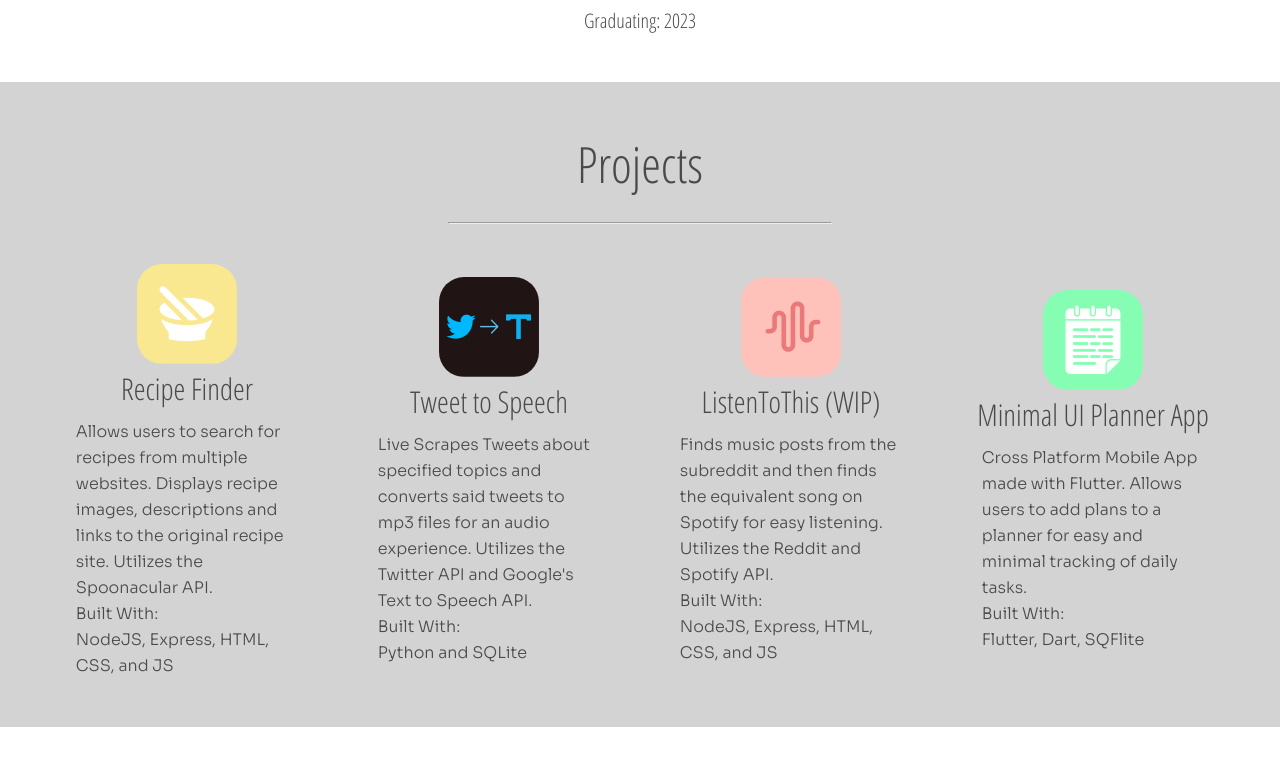
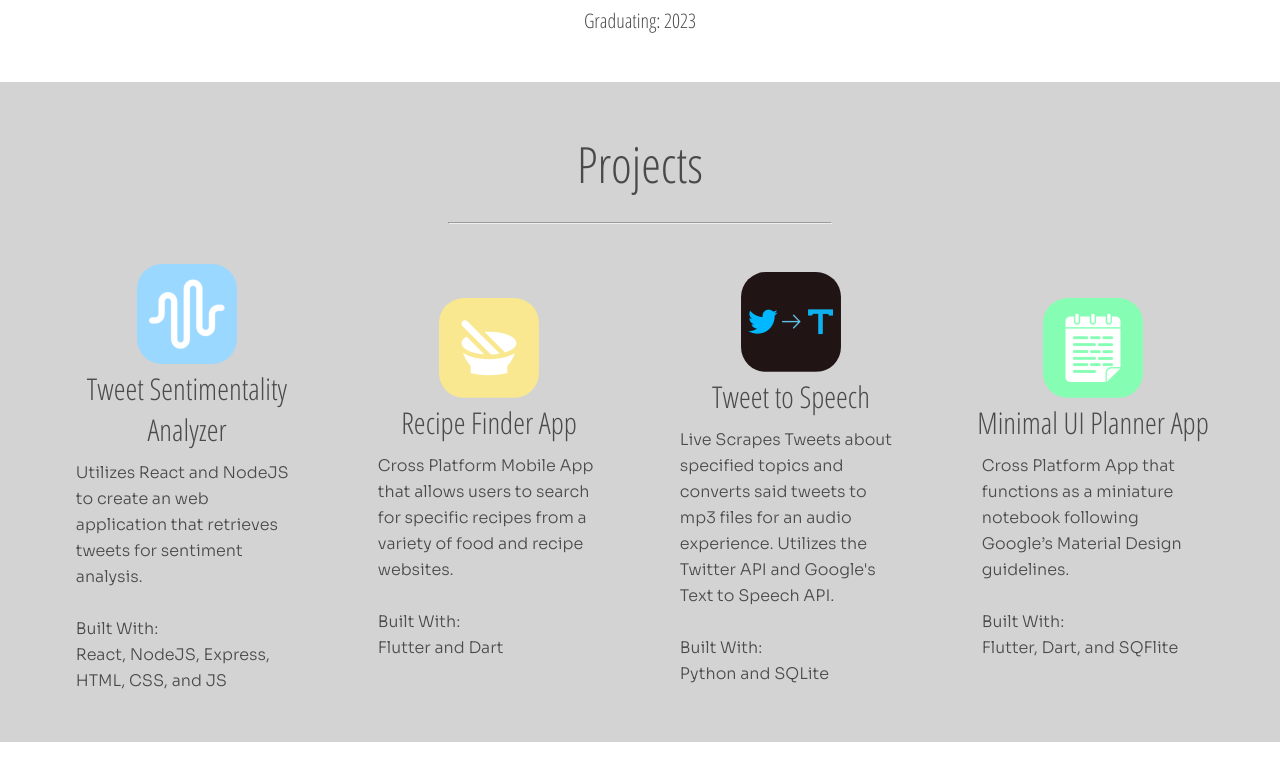
Before and after one commit to derkyeng/Personal-Site-with-Bulma, a website: page index.html in a window 1280 px wide. Shown: the part 2027-2797 px from the top of the page. Drawn offline with nearby package versions, Linux system fonts and the light colour scheme.

Commit message:
added new projects

```diff
--- a/index.html
+++ b/index.html
@@ -29,11 +29,11 @@
                                 <img src='./logo/github.svg' alt='Github Logo' width='50' height='28'>
                             </a>
                         </span>
-                        <span class="icon" style='margin-right: 20px;'>
+                        <!-- <span class="icon" style='margin-right: 20px;'>
                             <a href='https://twitter.com/derkyeng'>
                                 <img src='./logo/twitter.svg' alt='Twitter Logo' width='50' height='28'>
                             </a>
-                        </span>
+                        </span> -->
                         <span class="icon" style='margin-right: 10px;'>
                             <a href='https://www.instagram.com/derkyeng/?hl=en'>
                                 <img src='./logo/instagram.svg' alt='Instagram Logo' width='50' height='28'>
@@ -73,7 +73,7 @@
                         <p>
                             Currently, I am a Computer Science Student at Hamilton College.
                             My main programming interests at the moment are in web development
-                            particularly with NodeJS backends, and cross mobile development with Flutter.
+                            particularly with React and NodeJS, and cross mobile development with Flutter.
                         </p>
                     </div>
                     <div class='column is-one-fourth'></div>
@@ -128,16 +128,32 @@
             <div class='columns'>
                 <div class='column is-one-fourth'>
                     <div class='container'>
-                        <a href='https://github.com/derkyeng/Recipe-Finder'>
+                        <a href='https://github.com/derkyeng/tweet-sentimentality-analyzer'>
+                            <img src='./logo/analyzer.png' alt='Repository Link' width='100' height='28'>
+                        </a>
+                    </div>
+                    <h2>Tweet Sentimentality Analyzer</h2>
+                    <p>
+                        Utilizes React and NodeJS to create an web application that retrieves tweets for
+                        sentiment analysis.<br>
+                        <br>
+                        Built With:<br>
+                        React, NodeJS, Express, HTML, CSS, and JS
+                    </p>
+                </div>
+                <div class='column is-one-fourth'>
+                    <div class='container'>
+                        <a href='https://github.com/derkyeng/recipe-finder-app'>
                             <img src='./logo/recipe.png' alt='Repository Link' width='100' height='28'>
                         </a>
                     </div>
-                    <h2>Recipe Finder</h2>
+                    <h2>Recipe Finder App</h2>
                     <p>
-                        Allows users to search for recipes from multiple websites. Displays recipe images, descriptions
-                        and links to the original recipe site. Utilizes the Spoonacular API.<br>
+                        Cross Platform Mobile App that allows users to search for specific recipes from a
+                        variety of food and recipe websites.<br>
+                        <br>
                         Built With:<br>
-                        NodeJS, Express, HTML, CSS, and JS
+                        Flutter and Dart
                     </p>
                 </div>
                 <div class='column is-one-fourth'>
@@ -150,22 +166,9 @@
                     <p>
                         Live Scrapes Tweets about specified topics and converts said tweets to mp3 files
                         for an audio experience. Utilizes the Twitter API and Google's Text to Speech API.<br>
+                        <br>
                         Built With:<br>
                         Python and SQLite
-                    </p>
-                </div>
-                <div class='column is-one-fourth'>
-                    <div class='container'>
-                        <a href='https://github.com/derkyeng/listenToThis'>
-                            <img src='./logo/listen.png' alt='Repository Link' width='100' height='28'>
-                        </a>
-                    </div>
-                    <h2>ListenToThis (WIP)</h2>
-                    <p>
-                        Finds music posts from the subreddit and then finds the equivalent song on Spotify
-                        for easy listening. Utilizes the Reddit and Spotify API.<br>
-                        Built With:<br>
-                        NodeJS, Express, HTML, CSS, and JS
                     </p>
                 </div>
                 <div class='column is-one-fourth'>
@@ -176,10 +179,11 @@
                     </div>
                     <h2>Minimal UI Planner App</h2>
                     <p>
-                        Cross Platform Mobile App made with Flutter. Allows users to add plans to
-                        a planner for easy and minimal tracking of daily tasks.<br>
+                        Cross Platform App that functions as a miniature notebook following Google’s
+                        Material Design guidelines.<br>
+                        <br>
                         Built With:<br>
-                        Flutter, Dart, SQFlite
+                        Flutter, Dart, and SQFlite
                     </p>
                 </div>
             </div>
@@ -193,11 +197,11 @@
                     <img src='./logo/github.svg' alt='Github Logo' width='50' height='28'>
                 </a>
             </span>
-            <span class="icon" style='margin-right: 20px;'>
+            <!-- <span class="icon" style='margin-right: 20px;'>
                 <a href='https://twitter.com/derkyeng'>
                     <img src='./logo/twitter.svg' alt='Twitter Logo' width='50' height='28'>
                 </a>
-            </span>
+            </span> -->
             <span class="icon" style='margin-right: 10px;'>
                 <a href='https://www.instagram.com/derkyeng/?hl=en'>
                     <img src='./logo/instagram.svg' alt='Instagram Logo' width='50' height='28'>
```
Also changed, not shown: logo/analyzer.png (added).
